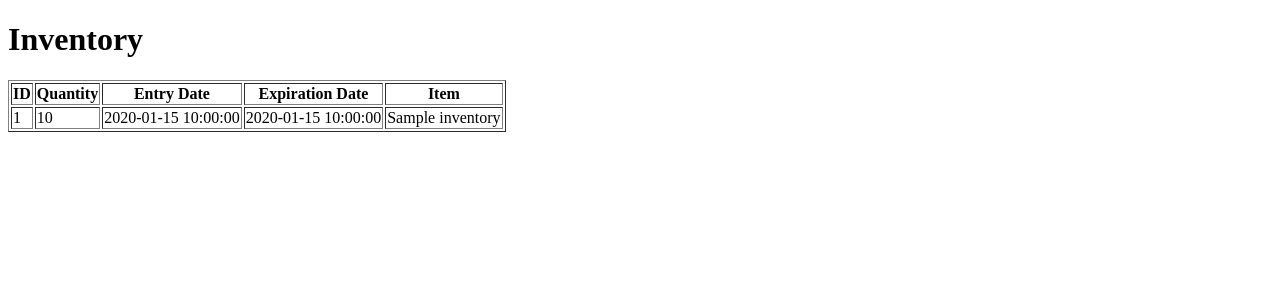
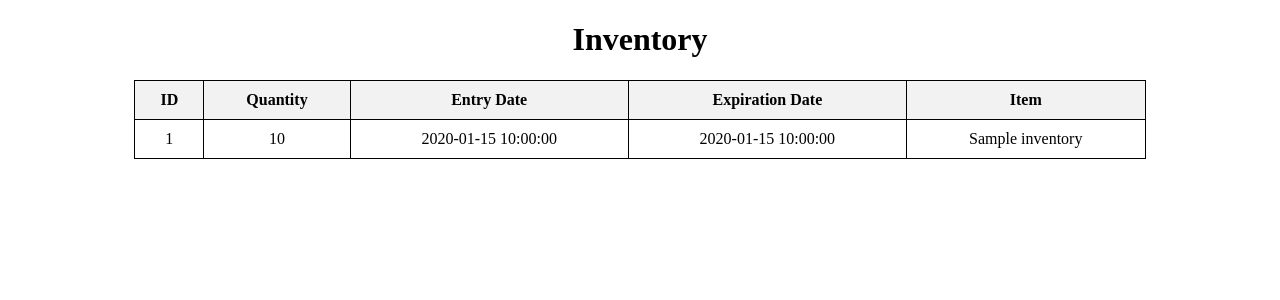
Before and after one commit to UVMHacks2025/team10-webstuff, a Flask app: page /inventory in a window 1280 px wide. Shown: the top 300 px of the page. Run offline with Flask 2, Linux system fonts and the light colour scheme; a database or web service that is not in the repository returns one stand-in record (values such as "Sample title"); some libraries are stand-ins or nearby versions.

Commit message:
styled table

```diff
--- a/templates/inventory.html
+++ b/templates/inventory.html
@@ -4,9 +4,24 @@
     <meta charset="UTF-8">
     <meta name="viewport" content="width=device-width, initial-scale=1.0">
     <title>Inventory</title>
+    <style>
+        table {
+            width: 80%; /* Adjust width as needed */
+            margin: auto; /* Centers the table */
+            border-collapse: collapse; /* Merges borders for a cleaner look */
+        }
+        th, td {
+            padding: 10px; /* Adds spacing inside cells */
+            text-align: center; /* Centers text */
+            border: 1px solid black; /* Ensures all cells have borders */
+        }
+        th {
+            background-color: #f2f2f2; /* Light gray background for headers */
+        }
+    </style>
 </head>
 <body>
-    <h1>Inventory</h1>
+    <h1 style="text-align: center;">Inventory</h1>
     <table border="1">
         <thead>
             <tr>
```
